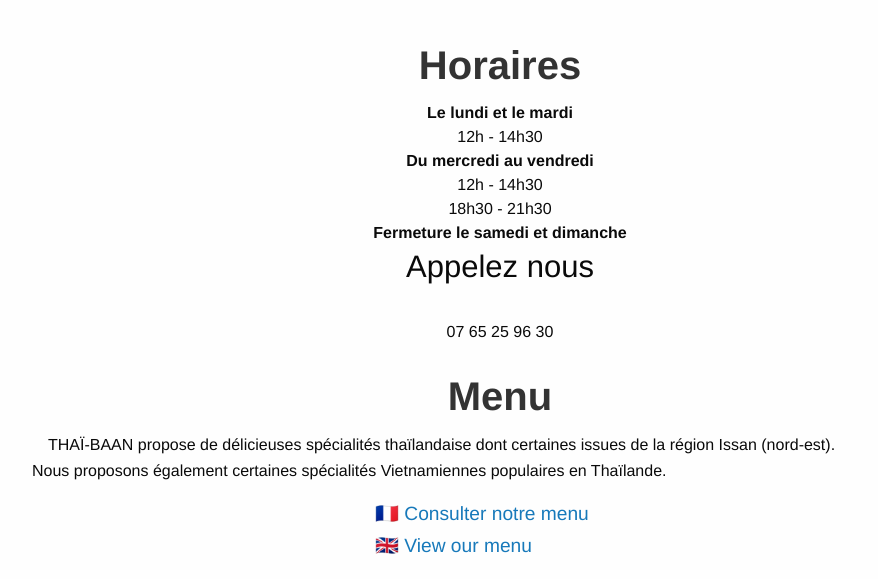
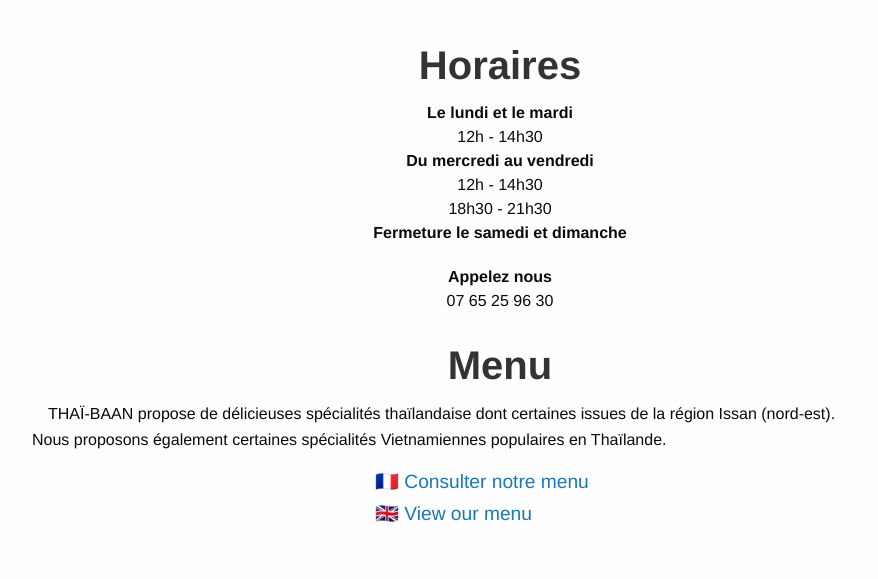
Before and after one commit to thai-baan/thai-baan.github.io, a website: page index.html in a window 1280 px wide. Shown: the part 973-1552 px from the top of the page, without its empty margins (140-1018 px from the left). Drawn offline with Linux system fonts and the light colour scheme.

Commit message:
Update index.html

```diff
--- a/index.html
+++ b/index.html
@@ -96,8 +96,8 @@
           <div>
             <strong>Fermeture le samedi et dimanche</strong>
           </div>
-          <div>
-            <h3>Appelez nous</h3>
+          <div style="margin-top: 20px">
+            <strong>Appelez nous</strong>
             <br>
             07 65 25 96 30
           </div>
```
